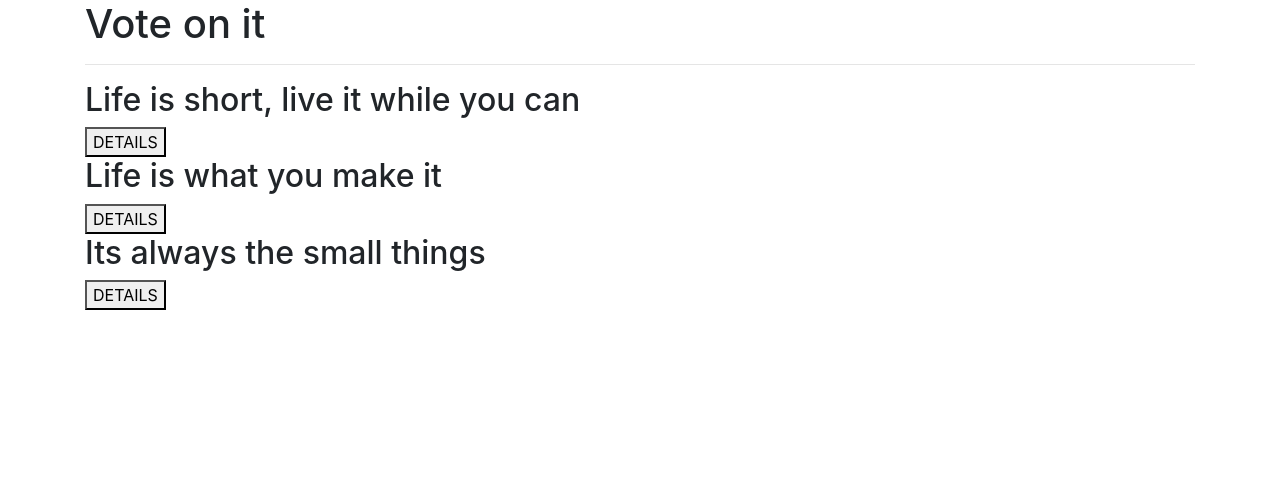
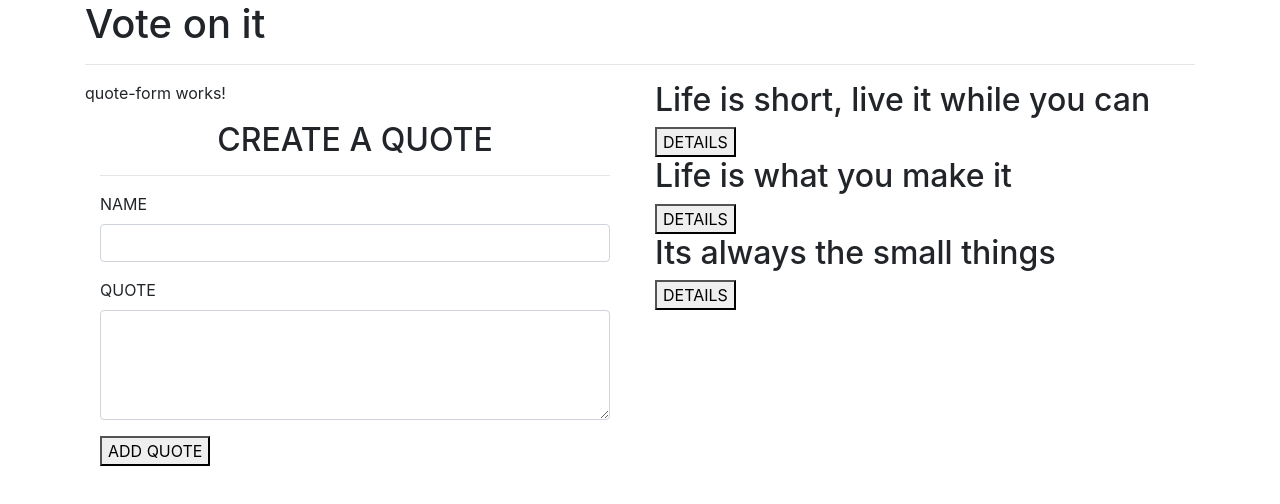
Before and after one commit to Joannsaj/hhh, an Angular app in the folder quotes/: page / in a window 1280 px wide. Shown: the top 504 px of the page. Built offline with nearby package versions, Linux system fonts and the light colour scheme.

Commit message:
added form for quotes

```diff
--- a/quotes/src/app/app.module.ts
+++ b/quotes/src/app/app.module.ts
@@ -5,12 +5,14 @@
 import { AppComponent } from './app.component';
 import { QuoteComponent } from './components/quote/quote.component';
 import { QuoteDetailsComponent } from './components/quote-details/quote-details.component';
+import { QuoteFormComponent } from './components/quote-form/quote-form.component';
 
 @NgModule({
   declarations: [
     AppComponent,
     QuoteComponent,
     QuoteDetailsComponent,
+    QuoteFormComponent,
   ],
   imports: [
     BrowserModule,
--- /dev/null
+++ b/quotes/src/app/components/quote-form/quote-form.component.html
@@ -0,0 +1,20 @@
+<p>quote-form works!</p>
+<div class="container-fluid">
+    <h2 class="text-center">CREATE A QUOTE</h2>
+    <hr>
+    <form>
+        <div class="form-group">
+
+            <label for="name">NAME</label>
+            <input type="text" required class="form-control" id="name">
+
+        </div>
+        <div class="form-group">
+
+            <label for="quote">QUOTE</label>
+            <textarea class="form-control" id="quote" rows="4" required></textarea>
+
+        </div>
+        <button type="submit">ADD QUOTE</button>
+    </form>
+</div>
--- /dev/null
+++ b/quotes/src/app/components/quote-form/quote-form.component.ts
@@ -0,0 +1,15 @@
+import { Component, OnInit } from '@angular/core';
+
+@Component({
+  selector: 'app-quote-form',
+  templateUrl: './quote-form.component.html',
+  styleUrls: ['./quote-form.component.css']
+})
+export class QuoteFormComponent implements OnInit {
+
+  constructor() { }
+
+  ngOnInit(): void {
+  }
+
+}
--- a/quotes/src/app/components/quote/quote.component.html
+++ b/quotes/src/app/components/quote/quote.component.html
@@ -1,10 +1,17 @@
 <div class="container">
     <h1>Vote on it</h1>
     <hr>
-    <div *ngFor='let quote of quotes;let i = index'>
-        <h2> {{quote.quote}}</h2>
-        <button (click)='toggleDetails(i)'>DETAILS</button>
-        <app-quote-details *ngIf='quote.showDetails' [quote]='quote' (isComplete)='deleteQuote($event,i)'>
-        </app-quote-details>
+    <div class="row">
+        <div class="col-md-6">
+            <app-quote-form></app-quote-form>
+        </div>
+        <div class="col-md-6">
+            <div *ngFor='let quote of quotes;let i = index'>
+                <h2> {{quote.quote}}</h2>
+                <button (click)='toggleDetails(i)'>DETAILS</button>
+                <app-quote-details *ngIf='quote.showDetails' [quote]='quote' (isComplete)='deleteQuote($event,i)'>
+                </app-quote-details>
+            </div>
+        </div>
     </div>
 </div>
```
Also changed, not shown: quotes/src/app/components/quote-form/quote-form.component.css (added), 1 other file (tests, documents, lock files or other folders).
